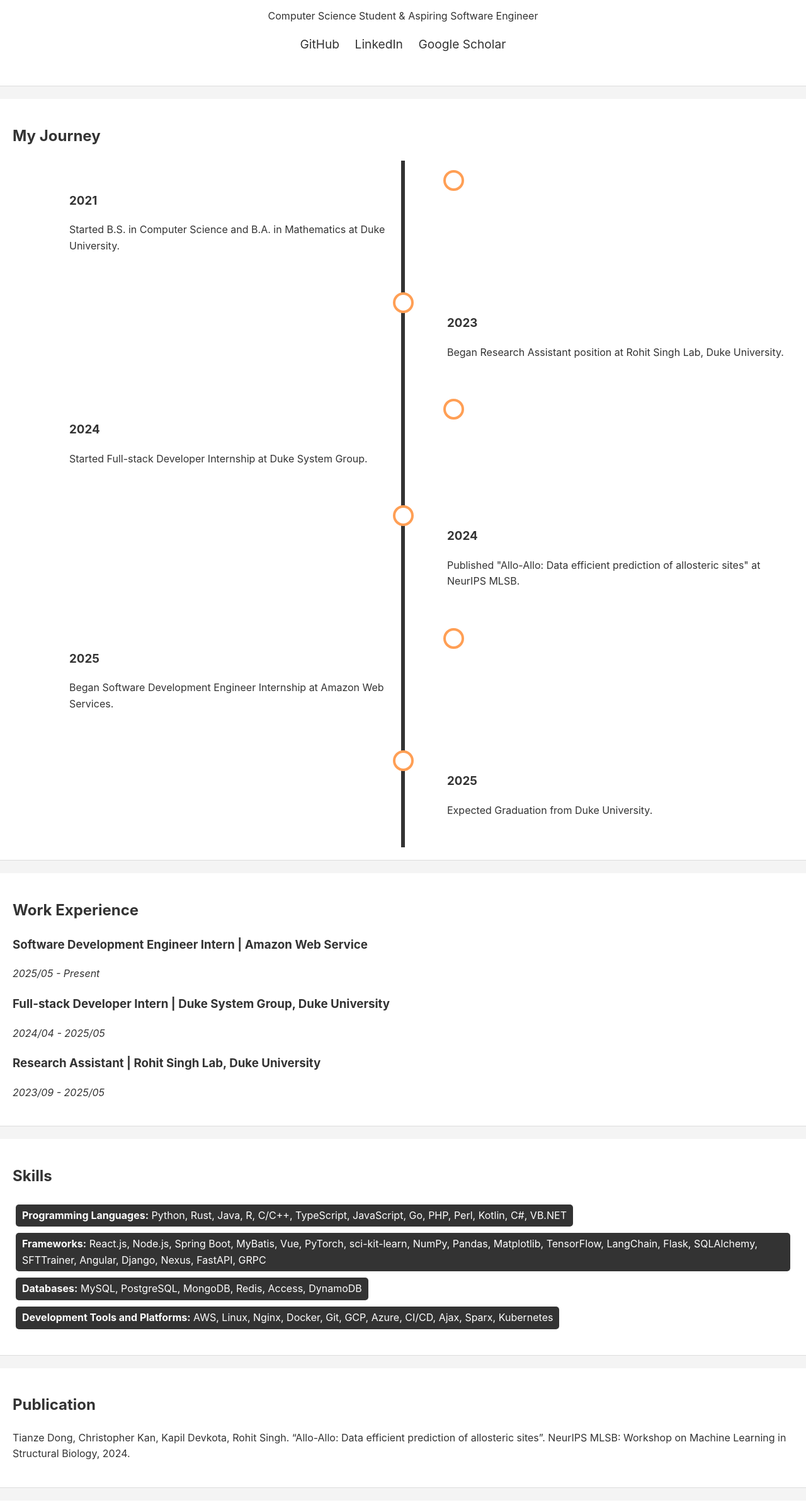
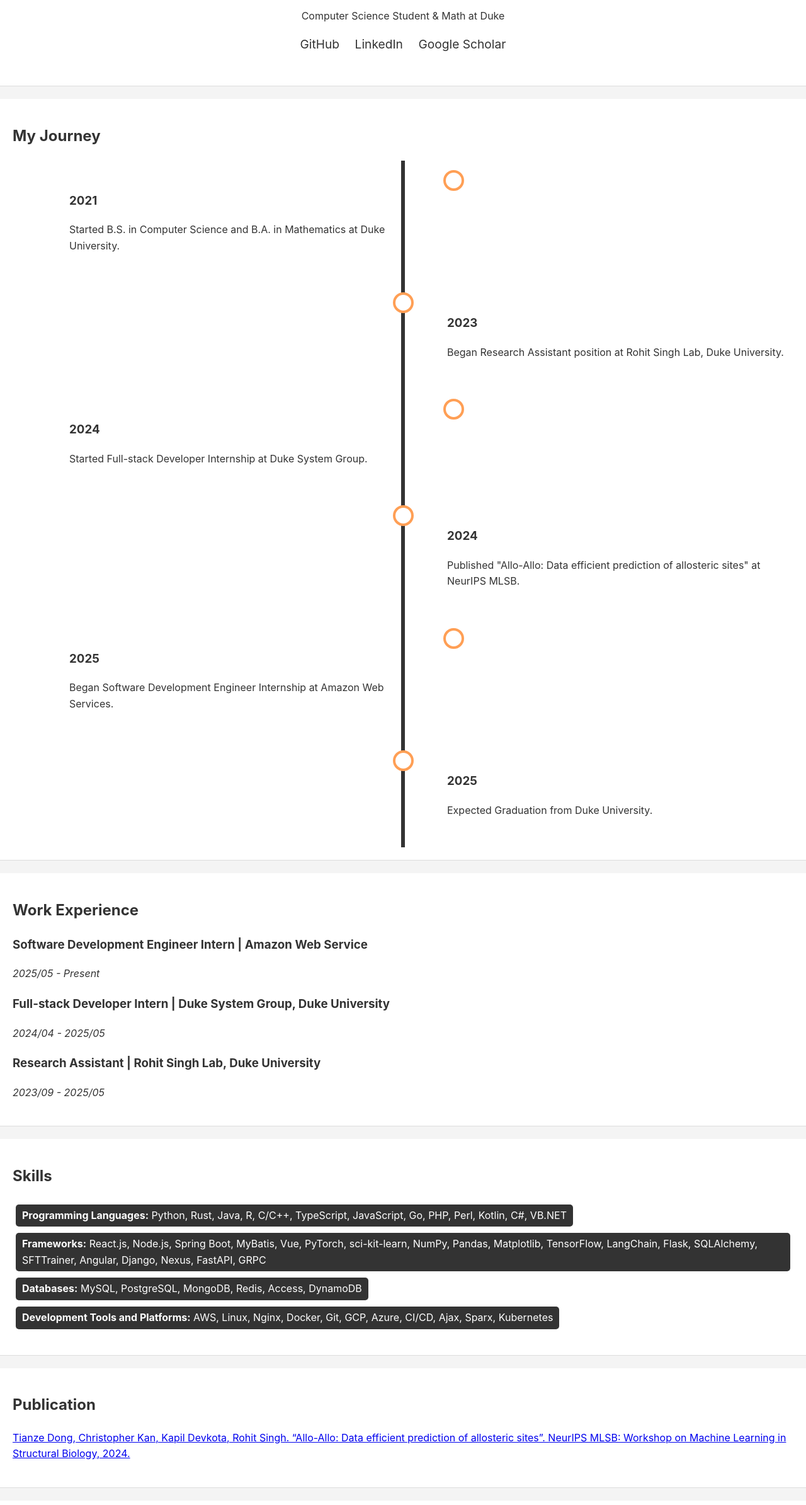
Before and after one commit to tianzedong/tianzedong.github.io, a plain HTML site: page index.html in a window 1280 px wide. Shown: the part 171-2560 px from the top of the page at 63% size. Drawn offline with Linux system fonts and the light colour scheme.

Commit message:
feat: Update title and add publication link

```diff
--- a/index.html
+++ b/index.html
@@ -24,7 +24,7 @@
     <main>
         <section id="home">
             <h1>Carl Dong</h1>
-            <p>Computer Science Student & Aspiring Software Engineer</p>
+            <p>Computer Science Student & Math at Duke</p>
             <div class="social-links">
                 <a href="https://github.com/tianzedong" target="_blank">GitHub</a>
                 <a href="https://www.linkedin.com/in/tianze-dong/" target="_blank">LinkedIn</a>
@@ -103,7 +103,7 @@
         <section id="publication">
             <h2>Publication</h2>
             <div class="publication">
-                <p>Tianze Dong, Christopher Kan, Kapil Devkota, Rohit Singh. “Allo-Allo: Data efficient prediction of allosteric sites”. NeurIPS MLSB: Workshop on Machine Learning in Structural Biology, 2024.</p>
+                <p><a href="https://www.biorxiv.org/content/10.1101/2024.09.28.615583v1.abstract" target="_blank">Tianze Dong, Christopher Kan, Kapil Devkota, Rohit Singh. “Allo-Allo: Data efficient prediction of allosteric sites”. NeurIPS MLSB: Workshop on Machine Learning in Structural Biology, 2024.</a></p>
             </div>
         </section>
 
```
